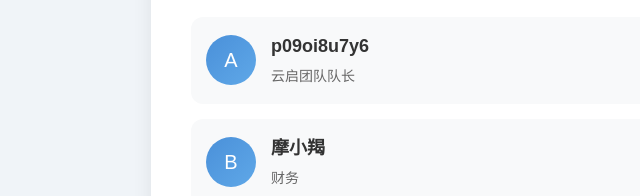
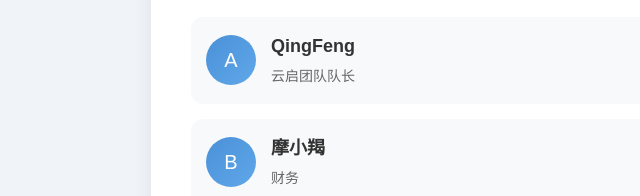
Before and after one commit to cloudstart-team/website, a plain HTML site: page cloudstart-website/about.html in a window 1280 px wide. Shown: the part 1838-2034 px from the top of the page, 109-749 px from the left. Drawn offline with Linux system fonts and the light colour scheme.

Commit message:
Fix HTML formatting and update team member names

```diff
--- a/cloudstart-website/about.html
+++ b/cloudstart-website/about.html
@@ -372,7 +372,7 @@ body {
             <div class="member-item">
                 <div class="member-avatar">A</div>
                 <div class="member-info">
-                    <h4>p09oi8u7y6</h4>
+                    <h4>QingFeng</h4>
                     <p>云启团队队长</p>
                 </div>
             </div>
@@ -394,4 +394,5 @@ body {
 </footer>
 
 </body>
+
 </html>
```
